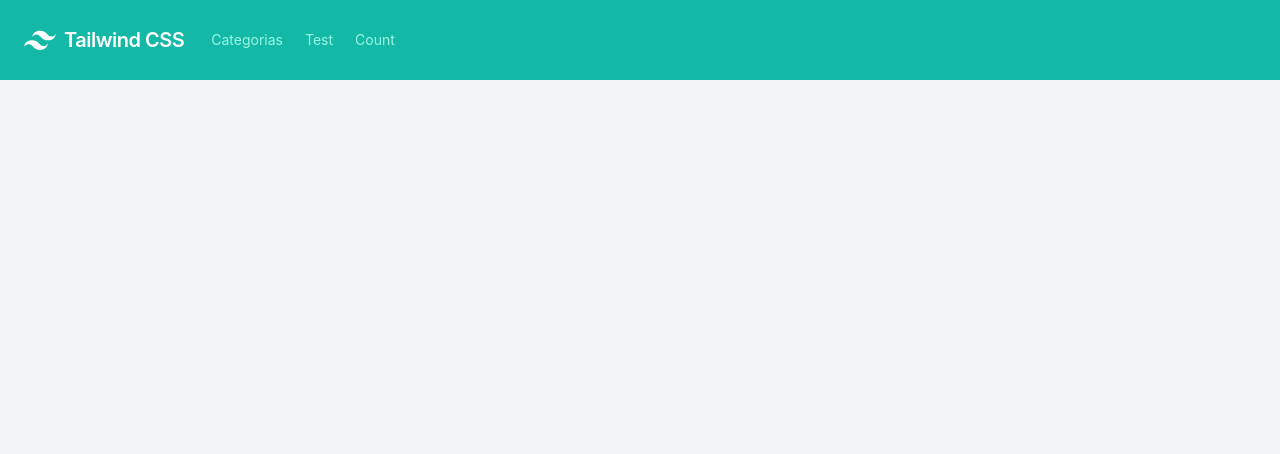
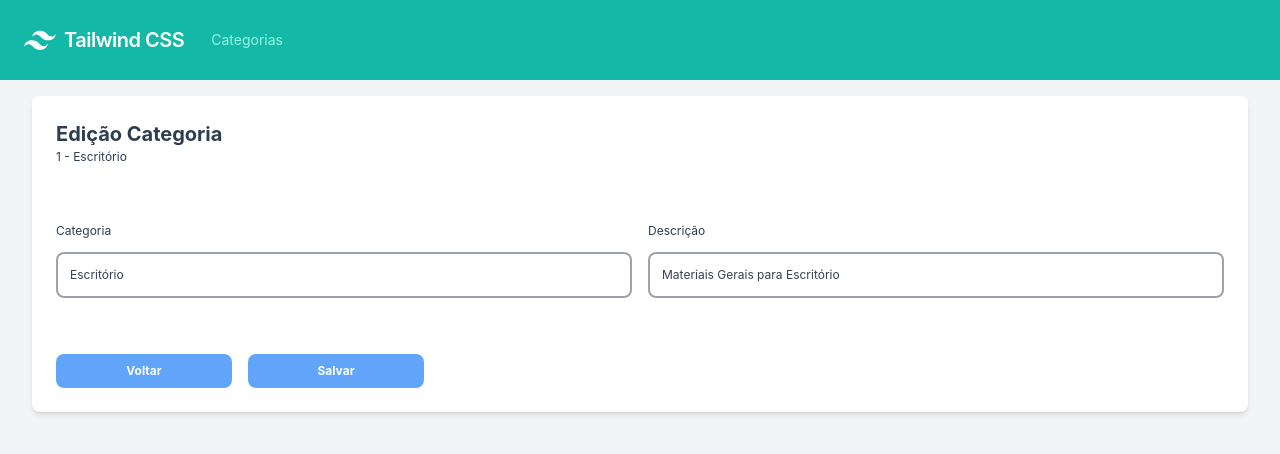
Before and after one commit to pelif/vue-entry-products, a Vue app: page /EditCategory/1 in a window 1280 px wide. Shown: the top 454 px of the page. Built offline with nearby package versions, Linux system fonts and the light colour scheme; data requests are answered from the project's data file.

Commit message:
Nexting Crud Categories

```diff
--- /dev/null
+++ b/db.json
@@ -0,0 +1,19 @@
+{
+  "categories": [
+    {
+      "id": "1",
+      "name": "Escritório",
+      "description": "Materiais Gerais para Escritório"
+    },
+    {
+      "id": "2",
+      "name": "Construção",
+      "description": "Materiais de Construção"
+    },
+    {
+      "name": "EQUIPAMENTOS OPERAÇÃO",
+      "description": "EQUIPAMENTOS USADOS PELA OPERAÇÃO NO DIA A DIA DE TRABALHO",
+      "id": "fa08"
+    }
+  ]
+}
--- a/package.json
+++ b/package.json
@@ -9,6 +9,11 @@
     "preview": "vite preview"
   },
   "dependencies": {
+    "@fortawesome/fontawesome-svg-core": "^6.5.1",
+    "@fortawesome/free-brands-svg-icons": "^6.5.1",
+    "@fortawesome/free-regular-svg-icons": "^6.5.1",
+    "@fortawesome/free-solid-svg-icons": "^6.5.1",
+    "@fortawesome/vue-fontawesome": "^3.0.0-5",
     "axios": "^1.6.7",
     "vue": "^3.4.15",
     "vue-router": "^4.2.5"
--- a/src/components/Categories.vue
+++ b/src/components/Categories.vue
@@ -9,12 +9,26 @@ export default {
     data() {
         return {
             categories: [],
+            destroy: false
+        }
+    },
+
+    methods: {
+        destroy(id) {
+            axios
+                .delete(`http://localhost:3000/categories/${id}`)
+                .then((response) => {
+                    // if(response.status == 201) {
+                    //     this.destroy = true;
+                    // }
+                    console.log(response.data)
+                })
+                .catch((error) => console.log(error))
+                // .catch((error) => (this.destroy = false))
         }
     },
 
     mounted() {
-        const dataRoute = useRoute()
-
         axios
             .get('http://localhost:3000/categories')
             .then(response => (this.categories = response.data))
@@ -52,7 +66,38 @@ export default {
                 <tr v-for="category in categories" :key="category.id">
                     <td class="text-center py-3 border border-slate-300">{{ category.name }}</td>
                     <td class="text-center py-3 border border-slate-300">{{ category.description }}</td>
-                    <td class="text-center py-3 border border-slate-300">...</td>
+                    <td class="text-center py-3 border border-slate-300">
+
+                        <!-- Show -->
+                        <RouterLink
+                            :to="{
+                                name: 'ShowCategory',
+                                params: {
+                                    CategoryId: category.id
+                                }
+                            }"
+                            class="text-slate-500 hover:text-slate-300">
+                            <i class="fa-solid fa-eye"></i>
+                        </RouterLink>
+
+                        <!-- edit -->
+                        <RouterLink
+                            :to="{
+                                name: 'EditCategory',
+                                params: {
+                                    CategoryId: category.id
+                                }
+                            }"
+                            class="text-slate-500 hover:text-slate-300">
+                            <i class="fa-solid fa-pen-to-square ml-2"></i>
+                        </RouterLink>
+
+                        <!-- Delete -->
+                        <i
+                            @click.prevent="destroy(category.id)"
+                            class="fa-solid fa-trash ml-2 hover:cursor-pointer"></i>
+
+                    </td>
                 </tr>
             </tbody>
         </table>
--- /dev/null
+++ b/src/components/EditCategory.vue
@@ -0,0 +1,95 @@
+<script>
+import axios from 'axios'
+
+    export default {
+        name: 'EditCategory',
+
+        data() {
+            return {
+                CategoryId: null,
+                ObjCategory: null,
+                saves: false
+            }
+        },
+
+        methods: {
+            getCategory(id) {
+                axios
+                    .get('http://localhost:3000/categories/' + id)
+                    .then(response => (this.ObjCategory = response.data))
+                    .catch(error => console.log(error))
+            },
+
+            async submit() {
+
+                axios
+                    .put('http://localhost:3000/categories/' + this.ObjCategory.id, {
+                        name: this.ObjCategory.name,
+                        description: this.ObjCategory.description
+                    })
+                    .then((response) => {
+                        // console.log(response.data)
+                        if(response.status == 201) {
+                            this.saves = true;
+                        }
+                    })
+                    .catch((error) => (this.saves = false))
+
+                let params = {
+                    result: 'error',
+                    msg: 'Não foi possível alterar a categoria!'
+                };
+
+                if(this.saves) {
+                    params.result = 'success'
+                    params.msg = 'Categoria alterada com sucesso!'
+                }
+
+                this.$router.push({path: '/categories', params})
+            }
+        },
+
+        mounted() {
+            this.CategoryId = this.$route.params.CategoryId
+            this.getCategory(this.CategoryId)
+        }
+    }
+</script>
+
+<template>
+    <div class="relative px-6 py-6 bg-white border-gray-100 w-full rounded-lg shadow-md lg:mt-24 md:mt-60">
+        <form v-if="ObjCategory">
+
+            <h2 class="font-bold text-xl">Edição Categoria </h2>
+            <span>
+                {{  this.CategoryId }} - {{ ObjCategory.name }}
+            </span>
+
+
+                <div class="grid grid-cols-2 gap-4 w-full py-14">
+                    <div>
+                        <label for="name" class="w-full">Categoria</label><br>
+                        <input
+                            type="text"
+                            class="form-input w-full mt-3 rounded-lg text-gray-700 py-3 px-3 border-2 border-gray-400"
+                            v-model="ObjCategory.name">
+                    </div>
+                    <div>
+                        <label for="Descrição">Descrição</label><br>
+                        <input
+                            type="text"
+                            class="form-input w-full mt-3 rounded-lg text-gray-700 py-3 px-3 border-2 border-gray-400"
+                            v-model="ObjCategory.description">
+                    </div>
+                </div>
+                <div class="w-full">
+                    <button @click="$router.go(-1)" class="w-44 font-bold bg-blue-400 hover:bg-blue-300 text-white px-2 py-2 rounded-lg">
+                        Voltar
+                    </button>
+                    <button @click.prevent="submit" class="w-44 ml-4 font-bold bg-blue-400 hover:bg-blue-300 text-white px-2 py-2 rounded-lg">
+                        Salvar
+                    </button>
+                </div>
+        </form>
+    </div>
+</template>
--- a/src/components/NavBar.vue
+++ b/src/components/NavBar.vue
@@ -30,12 +30,7 @@ export default {
                     <RouterLink
                         to="/categories"
                         class="block mt-4 lg:inline-block lg:mt-0 text-teal-200 hover:text-white mr-4">Categorias</RouterLink>
-                    <RouterLink
-                        to="/test"
-                        class="block mt-4 lg:inline-block lg:mt-0 text-teal-200 hover:text-white mr-4">Test</RouterLink>
-                    <RouterLink
-                        to="/count"
-                        class="block mt-4 lg:inline-block lg:mt-0 text-teal-200 hover:text-white mr-4">Count</RouterLink>
+
 
                 </div>
             </div>
--- /dev/null
+++ b/src/components/ShowCategory.vue
@@ -0,0 +1,48 @@
+<script>
+import axios from 'axios'
+
+export default {
+    name: 'ShowCategory',
+
+    data() {
+        return {
+            CategoryId: null,
+            ObjCategory: null
+        }
+    },
+
+    methods: {
+        getCategory(id) {
+            axios
+                .get('http://localhost:3000/categories/' + id)
+                .then(response => (this.ObjCategory = response.data))
+                .catch(error => console.log(error))
+        }
+    },
+
+    mounted() {
+        this.CategoryId = this.$route.params.CategoryId
+        this.getCategory(this.CategoryId)
+    },
+}
+</script>
+
+<template>
+    <div class="relative px-6 py-6 bg-white border-gray-100 w-full rounded-lg shadow-md lg:mt-24 md:mt-60">
+        <h2 class="font-bold text-xl">Visualizar Categoria </h2>
+        <span v-if="ObjCategory">
+            {{  this.CategoryId }} - {{ ObjCategory.name }}
+        </span>
+
+        <div class="grid grid-cols-2 gap-4 w-full py-14">
+            <div>
+                <strong class="text-sm bg-slate-100 py-2 px-28 border border-slate-200 rounded-lg">Categoria: </strong>
+                <h3 class="text-sm mt-4" v-if="ObjCategory">{{  ObjCategory.name }}</h3>
+            </div>
+            <div>
+                <strong class="text-sm bg-slate-100 py-2 px-28 border border-slate-200 rounded-lg">Descrição: </strong>
+                <h3 class="text-sm mt-4" v-if="ObjCategory">{{ ObjCategory.description }}</h3>
+            </div>
+        </div>
+    </div>
+</template>
--- a/src/main.js
+++ b/src/main.js
@@ -4,10 +4,24 @@ import { createApp } from 'vue'
 import App from './App.vue'
 import router from './router'
 
+//Font Awesome
+import { library } from "@fortawesome/fontawesome-svg-core";
+import { FontAwesomeIcon } from "@fortawesome/vue-fontawesome";
+import { fas } from '@fortawesome/free-solid-svg-icons'
+library.add(fas);
+import { fab } from '@fortawesome/free-brands-svg-icons';
+library.add(fab);
+import { far } from '@fortawesome/free-regular-svg-icons';
+library.add(far);
+import { dom } from "@fortawesome/fontawesome-svg-core";
+dom.watch();
+
 import '@/index.css'
 
 const app = createApp(App)
 
+app.component("font-awesome-icon", FontAwesomeIcon);
+
 app.use(router)
 
 app.mount('#app')
--- a/src/router/index.js
+++ b/src/router/index.js
@@ -3,6 +3,8 @@ import Test from '@/components/Test.vue'
 import Count from '@/components/Count.vue'
 import Categories from '@/components/Categories.vue'
 import NewCategory from '@/components/NewCategory.vue'
+import ShowCategory from '@/components/ShowCategory.vue'
+import EditCategory from '@/components/EditCategory.vue'
 
 const router = createRouter({
   history: createWebHistory(import.meta.env.BASE_URL),
@@ -18,6 +20,16 @@ const router = createRouter({
       component: NewCategory
     },
     {
+      path: '/ShowCategory/:CategoryId',
+      name: 'ShowCategory',
+      component: ShowCategory
+    },
+    {
+      path: '/EditCategory/:CategoryId',
+      name: 'EditCategory',
+      component: EditCategory
+    },
+    {
       path: '/test',
       name: 'test',
       component: Test
```
Also changed, not shown: 1 other file (tests, documents, lock files or other folders).
